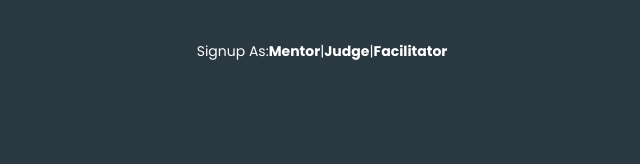
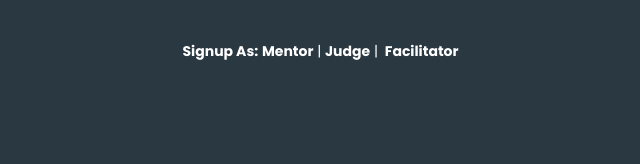
Before and after one commit to SWremoteUSA/SWremoteUSA.github.io, a plain HTML site: page index.html in a window 1280 px wide. Shown: the part 5325-5489 px from the top of the page, 318-958 px from the left. Drawn offline with Linux system fonts and the light colour scheme; a script that the page names is missing; files whose address does not match are found by name.

Commit message:
202004170906

```diff
--- a/index.html
+++ b/index.html
@@ -234,7 +234,7 @@
                             <a href="https://www.eventbrite.com/e/techstars-global-online-startup-weekend-unite-to-fight-covid-19-usa-east-0424-tickets-102117871302" target="_blank"><button type="button" class="btn btn-rounded">Register USA East</button></a>&nbsp;
                             <a href="https://www.eventbrite.com/e/techstars-global-online-startup-weekend-unite-to-fight-covid-19-usa-west-0424-tickets-102119301580" target="_blank"><button type="button" class="btn btn-rounded">Register USA West</button></a><br><br>
                             <div class="align-center" style="color: #FFFFFF">
-                              Signup As: <a href="" target="_blank" style="color: #FFFFFF"><b>Mentor</b></a> | <a href="" target="_blank" style="color: #FFFFFF"><b>Judge</b></a> | <a href="" target="_blank" style="color: #FFFFFF"><b>Facilitator</b></a>
+                              <b>Signup As:</b>&nbsp;<a href="" target="_blank" style="color: #FFFFFF"><b>Mentor</b></a>&nbsp;|&nbsp;<a href="" target="_blank" style="color: #FFFFFF"><b>Judge</b></a>&nbsp;|&nbsp;<a href="" target="_blank" style="color: #FFFFFF"><b>&nbsp;Facilitator&nbsp;</b></a>
                             </div>
 
                        </div>
```
